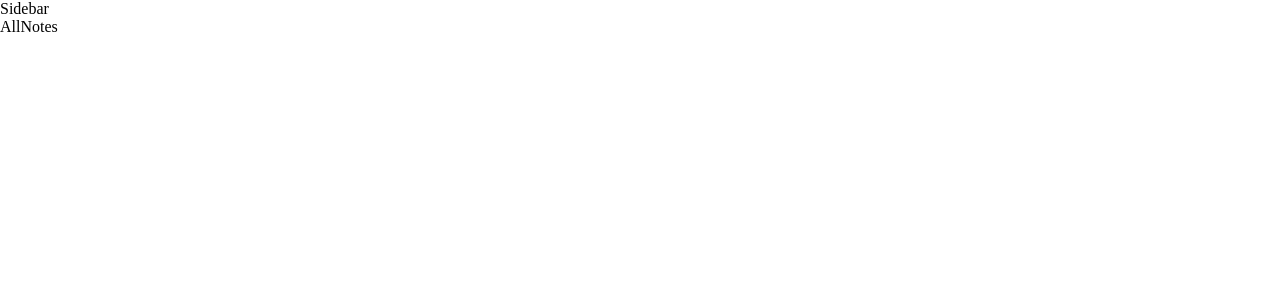
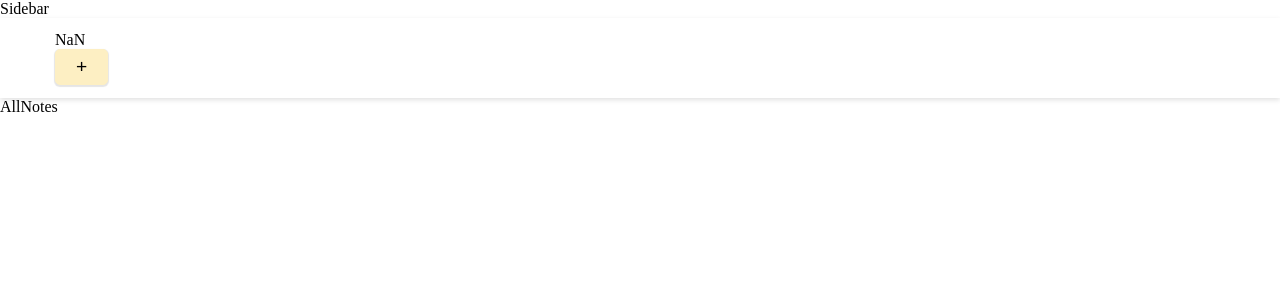
Before and after one commit to plutoin/Rememo, a React (Vite) app: page / in a window 1280 px wide. Shown: the top 300 px of the page. Built offline with nearby package versions, Linux system fonts and the light colour scheme.

Commit message:
Feat: Navbar 생성 및 reducer 설정

```diff
--- a/src/App.tsx
+++ b/src/App.tsx
@@ -7,7 +7,7 @@
   TagNotes,
   ErrorPage,
 } from "./pages";
-import { Sidebar } from "./layout";
+import { Navbar, Sidebar } from "./layout";
 
 import "./App.css";
 
@@ -17,6 +17,7 @@
       <BrowserRouter>
         <Sidebar />
         <div className="app__container">
+          <Navbar />
           <Routes>
             <Route path="/" element={<AllNotes />} />
             <Route path="/archive" element={<ArchiveNotes />} />
--- a/src/layout/Navbar/Navbar.styles.ts
+++ b/src/layout/Navbar/Navbar.styles.ts
@@ -0,0 +1,43 @@
+import styled from "styled-components";
+
+export const StyledNav = styled.div`
+  width: 100%;
+  height: 80px;
+  display: flex;
+  align-items: center;
+  box-shadow: 0px 2px 5px 0px rgba(0, 0, 0, 0.12);
+  padding: 0 30px;
+
+  .nav__menu {
+    display: none;
+  }
+
+  @media screen and (max-width: 950px) {
+    padding: 0 15px;
+    .nav__menu {
+      display: block;
+      flex-basis: 5%;
+      margin: 8px 10px 0px 0px;
+      svg {
+        font-size: 1.65rem;
+        cursor: pointer;
+      }
+    }
+  }
+`;
+
+export const Container = styled.div`
+  flex: 1;
+  display: flex;
+  align-items: center;
+  justify-content: space-between;
+
+  .nav__page-title {
+    font-weight: 600;
+    font-size: 1.3rem;
+  }
+
+  @media screen and (max-width: 950px) {
+    margin-top: 7px;
+  }
+`;
--- a/src/layout/Navbar/Navbar.tsx
+++ b/src/layout/Navbar/Navbar.tsx
@@ -1,5 +1,38 @@
-import React from "react";
+import { useLocation } from "react-router-dom";
+import { FiMenu } from "react-icons/fi";
+
+import { useAppDispatch } from "../../hooks/redux";
+import { toggleMenu } from "../../store/menu/menuSlice";
+import { toggleCreateNoteModal } from "../../store/modal/modalSlice";
+import getStandardName from "../../utils/getStandardName";
+
+import { StyledNav } from "./Navbar.styles";
+import { Container, ButtonFill } from "../../styles/styles";
 
 export default function Navbar() {
-  return <div>Navbar</div>;
+  const dispatch = useAppDispatch();
+  const { pathname, state } = useLocation();
+
+  if (pathname === "/404") {
+    return null;
+  }
+
+  return (
+    <StyledNav>
+      <div className="nav__menu">
+        <FiMenu onClick={() => dispatch(toggleMenu(true))} />
+      </div>
+      <Container>
+        <div className="nav__page-title">{getStandardName(state)}</div>
+        {state !== "Trash" && state !== "Archive" && (
+          <ButtonFill
+            onClick={() => dispatch(toggleCreateNoteModal(true))}
+            className="nav__btn"
+          >
+            <span>+</span>
+          </ButtonFill>
+        )}
+      </Container>
+    </StyledNav>
+  );
 }
--- a/src/store/menu/menuSlice.ts
+++ b/src/store/menu/menuSlice.ts
@@ -11,7 +11,12 @@
 const menuSlice = createSlice({
   name: "menu",
   initialState,
-  reducers: {},
+  reducers: {
+    toggleMenu: (state, action) => {
+      state.isOpen = action.payload;
+    },
+  },
 });
 
+export const { toggleMenu } = menuSlice.actions;
 export default menuSlice.reducer;
--- a/src/store/modal/modalSlice.ts
+++ b/src/store/modal/modalSlice.ts
@@ -17,7 +17,25 @@
 const modalSlice = createSlice({
   name: "modal",
   initialState,
-  reducers: {},
+  reducers: {
+    toggleTagsModal: (state, { payload }) => {
+      const { type, view } = payload;
+
+      if (type === "add") {
+        state.viewAddTagsModal = view;
+      } else {
+        state.viewEditTagsModal = view;
+      }
+    },
+    toggleCreateNoteModal: (state, { payload }) => {
+      state.viewCreateNoteModal = payload;
+    },
+    toggleFiltersModal: (state, { payload }) => {
+      state.viewFiltersModal = payload;
+    },
+  },
 });
 
+export const { toggleTagsModal, toggleCreateNoteModal, toggleFiltersModal } =
+  modalSlice.actions;
 export default modalSlice.reducer;
--- a/src/utils/getStandardName.ts
+++ b/src/utils/getStandardName.ts
@@ -0,0 +1,5 @@
+const getStandardName = (name: string) => {
+  return name?.slice(0, 1).toUpperCase() + name?.slice(1, name.length);
+};
+
+export default getStandardName;
```
